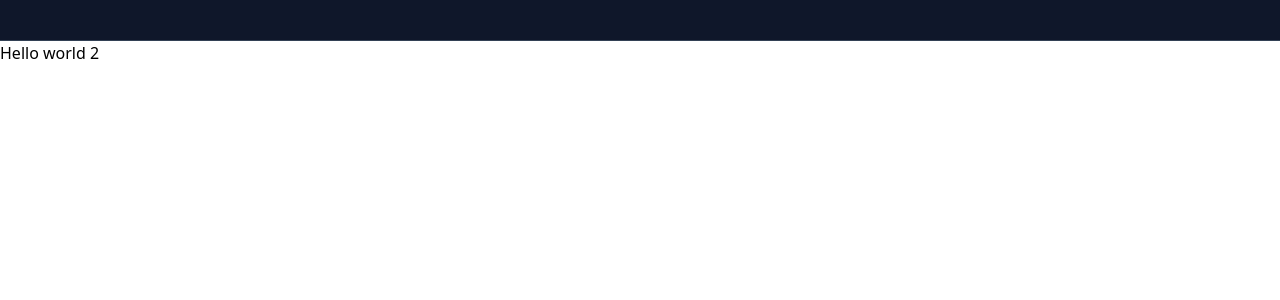
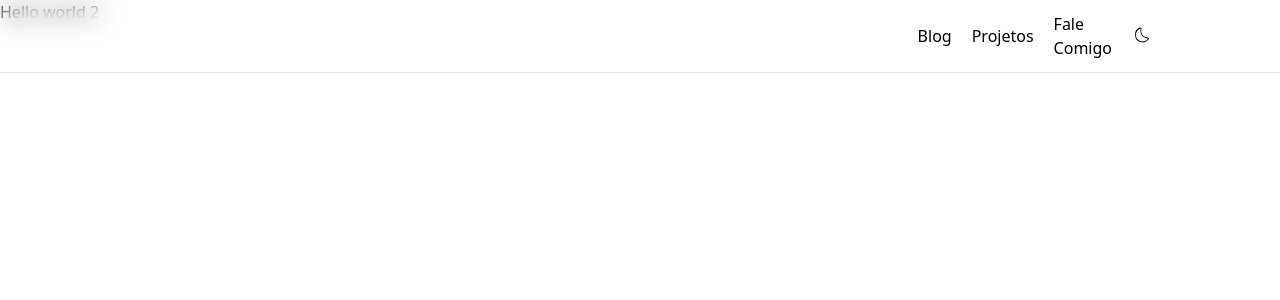
Before and after one commit to renanssantos1/portfolio-v2, a Nuxt app: page / in a window 1280 px wide. Shown: the top 300 px of the page. Built offline with nearby package versions, Linux system fonts and the light colour scheme.

Commit message:
feat: create a header component

```diff
--- a/components/Menu/Top.vue
+++ b/components/Menu/Top.vue
@@ -1,9 +1,58 @@
-<script lang="ts" setup></script>
+<script lang="ts" setup>
+
+</script>
 <template>
-  <nav class="bg-gray-900 text-white py-5 border-b border-gray-700">
-
+  <nav class="navbar bg-white/10 dark:bg-black/10 backdrop-blur-md border-b border-black/10 dark:border-white/10 w-full fixed top-0 z-50 py-3">
+    <div class="container flex justify-between items-center flex-col lg:flex-row">
+      <div class="flex justify-between w-full">
+        <div class="logo">
+          <a aria-current="page" href="/" class="router-link-active router-link-exact-active"></a>
+        </div>
+        <button class="toggle-button lg:hidden">
+          <svg xmlns="http://www.w3.org/2000/svg" xmlns:xlink="http://www.w3.org/1999/xlink" aria-hidden="true" role="img" class="icon" width="24px" height="24px" viewBox="0 0 24 24">
+            <path fill="none" stroke="currentColor" stroke-linecap="round" stroke-linejoin="round" stroke-width="1.5" d="M3.75 9h16.5m-16.5 6.75h16.5"></path>
+          </svg>
+        </button>
+      </div>
+      <div class="navbar-nav hidden lg:block">
+        <ul class="flex items-center gap-5">
+          <li><a title="Blog" href="/blog" class="nav-link">Blog</a></li>
+          <li><a title="Projetos" href="/portfolio" class="nav-link">Projetos</a></li>
+          <li><a title="Contato" href="/contact" class="nav-link">Fale Comigo</a></li>
+          <li class="leading-none">
+            <button type="button" class="relative group">
+              <div>
+                <svg xmlns="http://www.w3.org/2000/svg" xmlns:xlink="http://www.w3.org/1999/xlink" aria-hidden="true" role="img" class="icon group-hover:rotate-180 transition-all duration-300 ease-in-out" width="20px" height="20px" viewBox="0 0 24 24" >
+                  <path fill="currentColor" d="M12.741 20.917a9.389 9.389 0 0 1-1.395-.105a9.141 9.141 0 0 1-1.465-17.7a1.177 1.177 0 0 1 1.21.281a1.273 1.273 0 0 1 .325 1.293a8.112 8.112 0 0 0-.353 2.68a8.266 8.266 0 0 0 4.366 6.857a7.628 7.628 0 0 0 3.711.993a1.242 1.242 0 0 1 .994 1.963a9.148 9.148 0 0 1-7.393 3.738ZM10.261 4.05a.211.211 0 0 0-.065.011a8.137 8.137 0 1 0 9.131 12.526a.224.224 0 0 0 .013-.235a.232.232 0 0 0-.206-.136a8.619 8.619 0 0 1-4.188-1.116a9.274 9.274 0 0 1-4.883-7.7a9.123 9.123 0 0 1 .4-3.008a.286.286 0 0 0-.069-.285a.184.184 0 0 0-.133-.057Z"></path>
+                </svg>
+                <ul class="scale-0 group-hover:scale-100 transition-all duration-300 ease-in-out absolute z-50 bottom-full sm:bottom-auto right-0 sm:top-6 sm:-right-10 w-36 cursor-pointer rounded-lg p-2 bg-white dark:bg-black/90 border dark:border-white/10 sm:shadow-lg backdrop-blur-md">
+                  <li class="flex items-center w-full h-ful hover:bg-gray-100 hover:dark:bg-white/20 p-2 rounded-lg transition-all duration-300 ease-in-out">
+                    <svg xmlns="http://www.w3.org/2000/svg" xmlns:xlink="http://www.w3.org/1999/xlink" aria-hidden="true" role="img" class="icon mr-2" width="20px" height="20px" viewBox="0 0 24 24">
+                      <path fill="currentColor" d="M12 18.09A6.09 6.09 0 1 1 18.09 12A6.1 6.1 0 0 1 12 18.09Zm0-11.18A5.09 5.09 0 1 0 17.09 12A5.1 5.1 0 0 0 12 6.91Zm-.5-4.342v1.6a.5.5 0 1 0 1 0v-1.6a.5.5 0 1 0-1 0Zm1 18.864v-1.6a.5.5 0 0 0-1 0v1.6a.5.5 0 1 0 1 0Zm8.932-9.932h-1.6a.5.5 0 0 0 0 1h1.6a.5.5 0 1 0 0-1Zm-18.864 1h1.6a.5.5 0 1 0 0-1h-1.6a.5.5 0 1 0 0 1Zm15.748-7.523l-.992.992l-.141.141a.514.514 0 0 0-.146.353a.508.508 0 0 0 .146.354a.5.5 0 0 0 .354.146a.515.515 0 0 0 .353-.146l.992-.992l.141-.141a.515.515 0 0 0 .147-.354a.508.508 0 0 0-.147-.353a.5.5 0 0 0-.353-.147a.522.522 0 0 0-.354.147ZM5.684 19.023l.992-.992l.141-.141a.514.514 0 0 0 .146-.353a.508.508 0 0 0-.146-.354a.5.5 0 0 0-.354-.146a.515.515 0 0 0-.353.146l-.992.992l-.141.141a.515.515 0 0 0-.147.354a.508.508 0 0 0 .147.353a.5.5 0 0 0 .353.147a.522.522 0 0 0 .354-.147Zm13.339-.707l-.992-.992l-.141-.141a.514.514 0 0 0-.353-.146a.508.508 0 0 0-.354.146a.5.5 0 0 0-.146.354a.515.515 0 0 0 .146.353l.992.992l.141.141a.515.515 0 0 0 .354.147a.508.508 0 0 0 .353-.147a.5.5 0 0 0 .147-.353a.522.522 0 0 0-.147-.354ZM4.977 5.684l.992.992l.141.141a.514.514 0 0 0 .353.146a.508.508 0 0 0 .354-.146a.5.5 0 0 0 .146-.354a.515.515 0 0 0-.146-.353l-.992-.992l-.141-.141a.515.515 0 0 0-.354-.147a.508.508 0 0 0-.353.147a.5.5 0 0 0-.147.353a.522.522 0 0 0 .147.354Z"></path>
+                    </svg>
+                    Light
+                  </li>
+                  <li class="text-primary-500 flex items-center w-full h-full hover:bg-gray-100 hover:dark:bg-white/20 p-2 rounded-lg transition-all duration-300 ease-in-out">
+                    <svg xmlns="http://www.w3.org/2000/svg" xmlns:xlink="http://www.w3.org/1999/xlink" aria-hidden="true" role="img" class="icon mr-2" width="20px" height="20px" viewBox="0 0 24 24">
+                      <path fill="currentColor" d="M12.741 20.917a9.389 9.389 0 0 1-1.395-.105a9.141 9.141 0 0 1-1.465-17.7a1.177 1.177 0 0 1 1.21.281a1.273 1.273 0 0 1 .325 1.293a8.112 8.112 0 0 0-.353 2.68a8.266 8.266 0 0 0 4.366 6.857a7.628 7.628 0 0 0 3.711.993a1.242 1.242 0 0 1 .994 1.963a9.148 9.148 0 0 1-7.393 3.738ZM10.261 4.05a.211.211 0 0 0-.065.011a8.137 8.137 0 1 0 9.131 12.526a.224.224 0 0 0 .013-.235a.232.232 0 0 0-.206-.136a8.619 8.619 0 0 1-4.188-1.116a9.274 9.274 0 0 1-4.883-7.7a9.123 9.123 0 0 1 .4-3.008a.286.286 0 0 0-.069-.285a.184.184 0 0 0-.133-.057Z"></path>
+                    </svg>
+                    Dark
+                  </li>
+                  <li class="flex items-center w-full h-full hover:bg-gray-100 hover:dark:bg-white/20 p-2 rounded-lg transition-all duration-300 ease-in-out">
+                    <svg xmlns="http://www.w3.org/2000/svg" xmlns:xlink="http://www.w3.org/1999/xlink" aria-hidden="true" role="img" class="icon mr-2" width="20px" height="20px" viewBox="0 0 24 24">
+                      <path
+                        fill="currentColor"
+                        d="M18.435 3.06H5.565a2.5 2.5 0 0 0-2.5 2.5v8.88a2.507 2.507 0 0 0 2.5 2.5h2.91l-.37 3H7a.5.5 0 0 0 0 1h10.01a.5.5 0 0 0 0-1H15.9l-.37-3h2.91a2.507 2.507 0 0 0 2.5-2.5V5.56a2.5 2.5 0 0 0-2.505-2.5ZM14.9 19.94H9.115l.37-3h5.03Zm5.04-5.5a1.5 1.5 0 0 1-1.5 1.5H5.565a1.5 1.5 0 0 1-1.5-1.5V5.56a1.5 1.5 0 0 1 1.5-1.5h12.87a1.5 1.5 0 0 1 1.5 1.5Z"
+                      ></path>
+                    </svg>
+                    System
+                  </li>
+                </ul>
+              </div>
+            </button>
+          </li>
+        </ul>
+      </div>
+    </div>
   </nav>
 </template>
-
-<style>
-</style>
```
